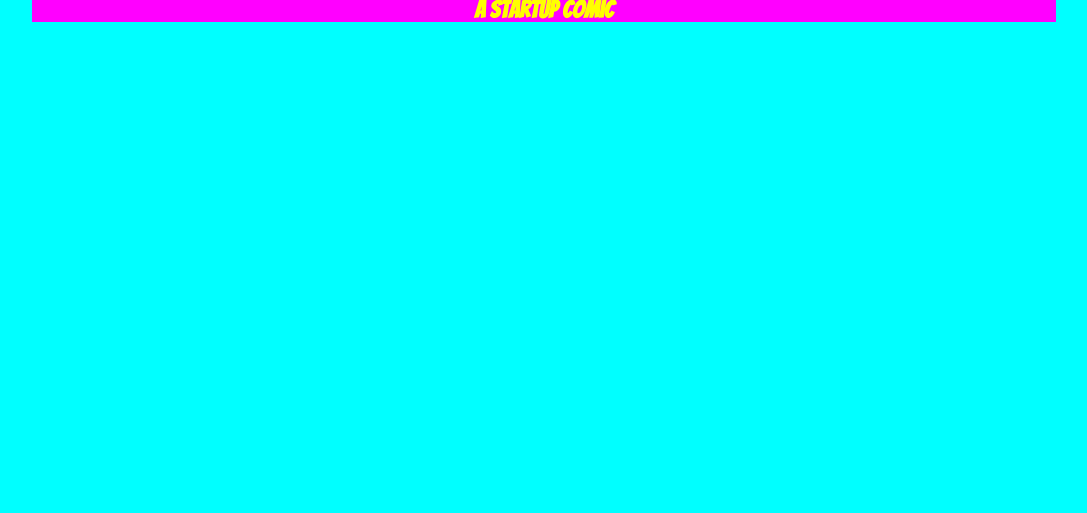
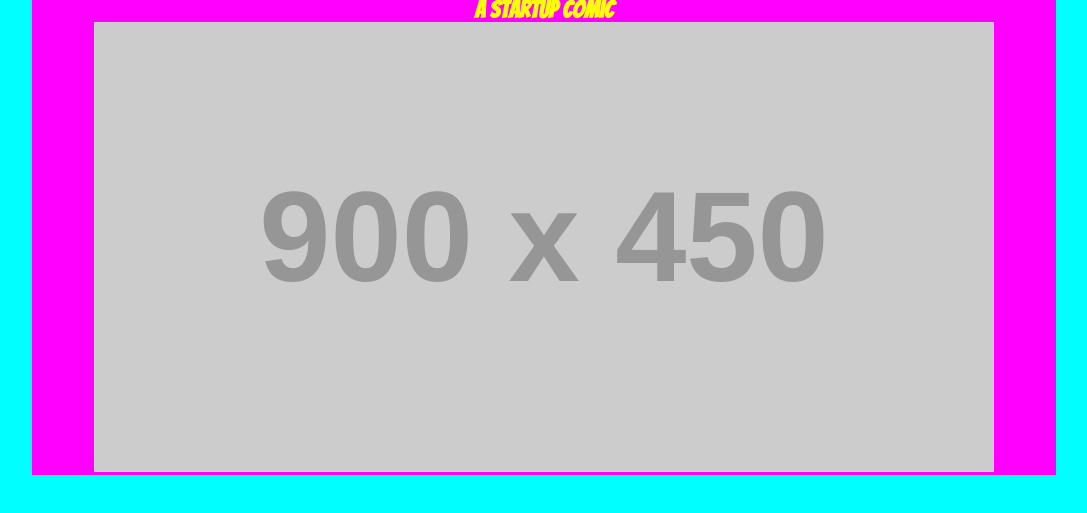
Before and after one commit to flashx/flashx.github.com, a plain HTML site: page comic/index.html in a window 1280 px wide. Shown: the part 37-550 px from the top of the page, without its empty margins (96-1183 px from the left). Drawn offline with Linux system fonts and the light colour scheme; placeholder pictures from the web are drawn by us.

Commit message:
images for dummies

```diff
--- a/comic/index.html
+++ b/comic/index.html
@@ -3,7 +3,7 @@
 <title>dotcomic / a startup comic</title>
 <style>
 @import url(http://fonts.googleapis.com/css?family=Bangers);
-* {margin:0; padding:0; font-family:'bangers'}
+* {margin:0; padding:0; font-family:'bangers'; max-width:100%}
 html {background:cyan}
 body {width:80%; margin:0 auto; background:magenta; color:yellow; text-align:center}
 </style>
@@ -11,6 +11,7 @@ body {width:80%; margin:0 auto; background:magenta; color:yellow; text-align:cen
 <body>
 <h1>.com(ic)</h1>
 <h2>a startup comic</h2>
+<img src="http://dummyimage.com/900x450">
 <script data-gratipay-username="flashx" src="//grtp.co/v1.js"></script>
 </body>
 </html>
```
